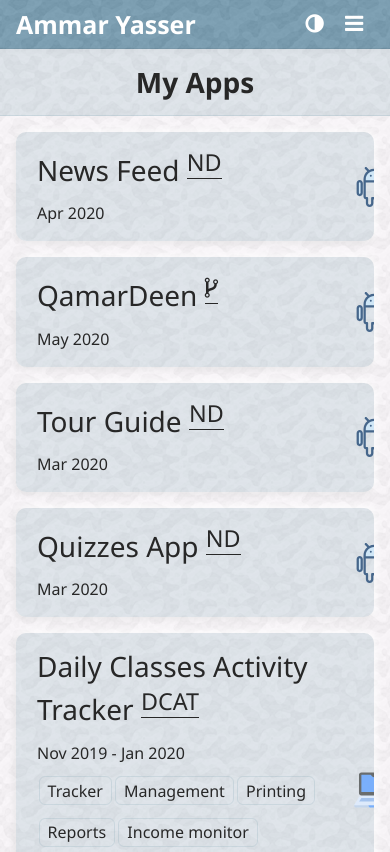
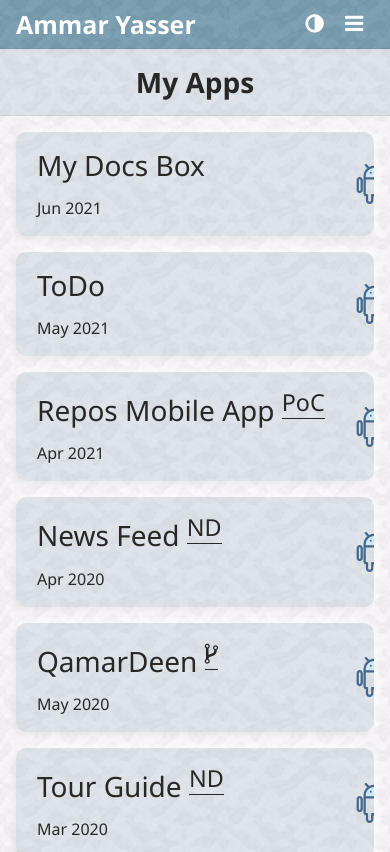
Before and after one commit to AmmarYasserAllaiThy/One, a plain HTML site: page apps/index.html in a window 390 px wide. Shown: the top 852 px of the page. Drawn offline with Linux system fonts and the light colour scheme; a web font is replaced by a local one.

Commit message:
Add MyDocsBox, ToDo, ReposMobileApp

```diff
--- a/apps/index.html
+++ b/apps/index.html
@@ -147,6 +147,9 @@
         const GITHUB_PROFILE = 'https://github.com/AmmarYasserAllaiThy/'
 
         readJsonFrom('json/apps_data.json', json => {
+            add(createRow(GITHUB_PROFILE + 'MyDocsBox', 'Android', 'My Docs Box', 'Jun 2021'))
+            add(createRow(GITHUB_PROFILE + 'ToDo', 'Android', 'ToDo', 'May 2021'))
+            add(createRow(GITHUB_PROFILE + 'ReposMobileApp', 'Android', 'Repos Mobile App <sup>PoC</sup>', 'Apr 2021'))
             add(createRow(GITHUB_PROFILE + 'ND-NewsFeed', 'Android', 'News Feed <sup>ND</sup>', 'Apr 2020'))
             add(createRow(GITHUB_PROFILE + 'qamardeen-android', 'Android', 'QamarDeen <sup><i class="fa fa-code-fork"></i></sup>', 'May 2020'))
             add(createRow(GITHUB_PROFILE + 'ND-TourGuide', 'Android', 'Tour Guide <sup>ND</sup>', 'Mar 2020'))
```
